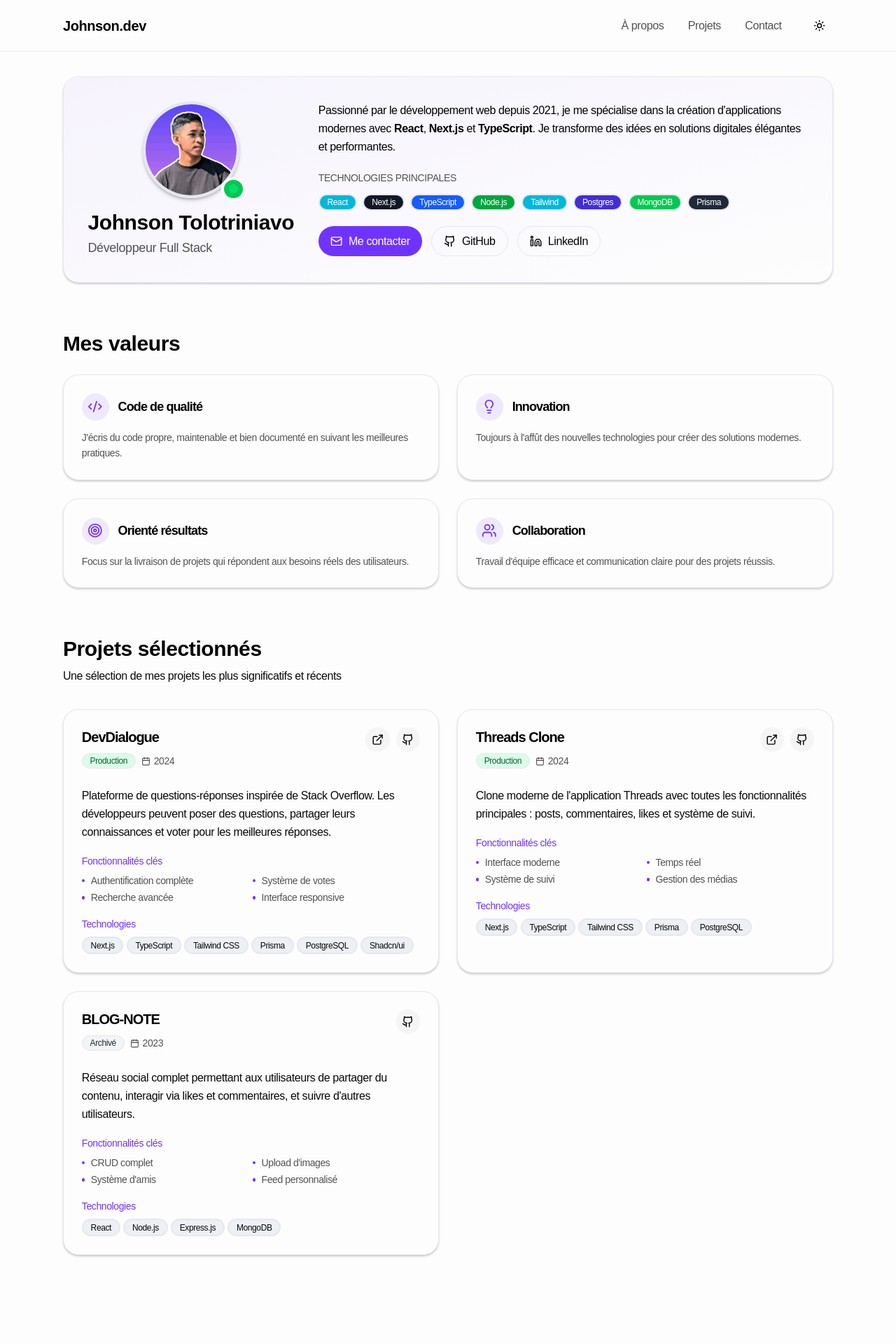
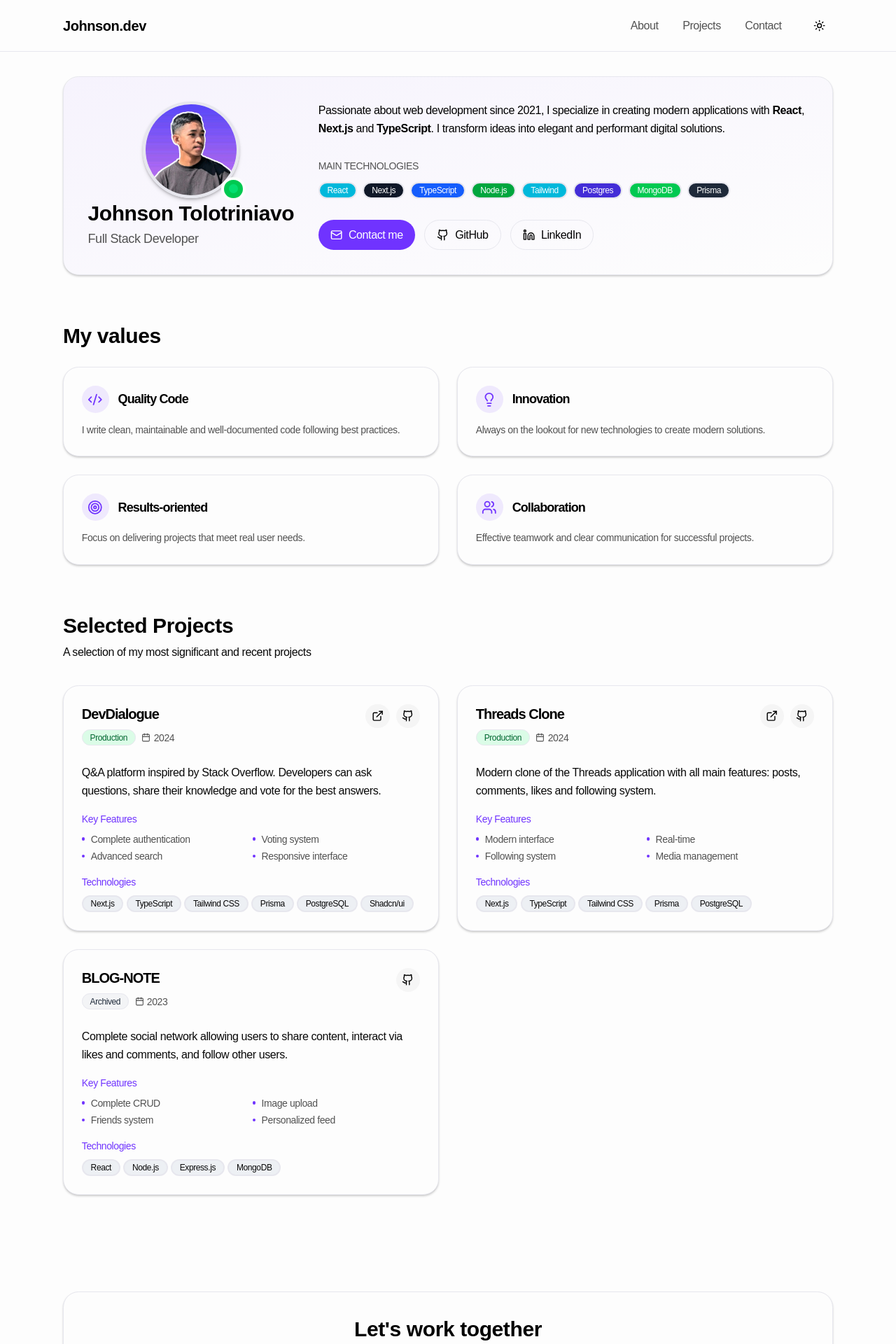
Before and after one commit to RaNiiJohnson/Portfolio-TolotriniavoJohnson, a Next.js app: page / in a window 1280 px wide. Shown: the top 1920 px of the page at 70% size. Built offline with nearby package versions, Linux system fonts and the light colour scheme.

Commit message:
translate into english

```diff
--- a/app/components/Portfolio/About.tsx
+++ b/app/components/Portfolio/About.tsx
@@ -5,34 +5,33 @@ export default function About() {
   const values = [
     {
       icon: Code2,
-      title: "Code de qualité",
+      title: "Quality Code",
       description:
-        "J'écris du code propre, maintenable et bien documenté en suivant les meilleures pratiques.",
+        "I write clean, maintainable and well-documented code following best practices.",
     },
     {
       icon: Lightbulb,
       title: "Innovation",
       description:
-        "Toujours à l'affût des nouvelles technologies pour créer des solutions modernes.",
+        "Always on the lookout for new technologies to create modern solutions.",
     },
     {
       icon: Target,
-      title: "Orienté résultats",
-      description:
-        "Focus sur la livraison de projets qui répondent aux besoins réels des utilisateurs.",
+      title: "Results-oriented",
+      description: "Focus on delivering projects that meet real user needs.",
     },
     {
       icon: Users,
       title: "Collaboration",
       description:
-        "Travail d'équipe efficace et communication claire pour des projets réussis.",
+        "Effective teamwork and clear communication for successful projects.",
     },
   ];
 
   return (
     <section className="space-y-8">
       <div>
-        <h3 className="text-3xl font-semibold mb-6">Mes valeurs</h3>
+        <h3 className="text-3xl font-semibold mb-6">My values</h3>
         <div className="grid grid-cols-1 md:grid-cols-2 gap-6">
           {values.map((value, index) => (
             <Card key={index} className="hover:shadow-md transition-shadow">
--- a/app/components/Portfolio/Hero.tsx
+++ b/app/components/Portfolio/Hero.tsx
@@ -10,8 +10,8 @@ export default function Hero() {
       <div className="absolute inset-0 bg-gradient-to-br from-primary/5 to-transparent rounded-lg" />
 
       <div className="relative md:p-8 p-3">
-        <div className="flex flex-col md:flex-row items-start gap-8">
-          <div className="flex md:flex-col sm:flex-row gap-3 md:gap-1 md:items-center ">
+        <div className="flex flex-col lg:flex-row items-start md:gap-8 gap-2">
+          <div className="flex lg:flex-col sm:flex-row gap-3 lg:gap-1 items-center ">
             <div className="relative">
               <Image
                 src={avatar}
@@ -23,30 +23,29 @@ export default function Hero() {
               </div>
             </div>
 
-            <div className="mt-3 md:text-left">
+            <div className="md:text-left">
               <h1 className="md:text-3xl text-2xl font-bold text-foreground">
                 Johnson Tolotriniavo
               </h1>
               <p className="md:text-lg text-muted-foreground mt-1">
-                Développeur Full Stack
+                Full Stack Developer
               </p>
             </div>
           </div>
 
-          <div className="flex-1 space-y-5">
+          <div className="flex-1 space-y-5 md:space-y-7">
             <div>
               <p className="text-foreground leading-relaxed">
-                Passionné par le développement web depuis 2021, je me spécialise
-                dans la création d&apos;applications modernes avec{" "}
-                <strong>React</strong>, <strong>Next.js</strong> et{" "}
-                <strong>TypeScript</strong>. Je transforme des idées en
-                solutions digitales élégantes et performantes.
+                Passionate about web development since 2021, I specialize in
+                creating modern applications with <strong>React</strong>,{" "}
+                <strong>Next.js</strong> and <strong>TypeScript</strong>. I
+                transform ideas into elegant and performant digital solutions.
               </p>
             </div>
 
             <div>
               <h3 className="text-sm font-medium text-muted-foreground mb-3">
-                TECHNOLOGIES PRINCIPALES
+                MAIN TECHNOLOGIES
               </h3>
               <div className="flex flex-wrap gap-2">
                 <Badge variant="secondary" className="bg-cyan-500 text-white">
@@ -82,7 +81,7 @@ export default function Hero() {
                 className="inline-flex items-center gap-2 px-4 py-2 bg-primary text-primary-foreground rounded-lg hover:bg-primary/90 transition-colors"
               >
                 <Mail className="w-4 h-4" />
-                Me contacter
+                Contact me
               </Link>
 
               <Link
--- a/app/components/Portfolio/Navigation.tsx
+++ b/app/components/Portfolio/Navigation.tsx
@@ -8,8 +8,8 @@ export default function Navigation() {
   const [isOpen, setIsOpen] = useState(false);
 
   const navItems = [
-    { href: "#about", label: "À propos" },
-    { href: "#projects", label: "Projets" },
+    { href: "#about", label: "About" },
+    { href: "#projects", label: "Projects" },
     { href: "#contact", label: "Contact" },
   ];
 
--- a/app/components/Portfolio/ProjectsModern.tsx
+++ b/app/components/Portfolio/ProjectsModern.tsx
@@ -8,7 +8,7 @@ export default function ProjectsModern() {
     {
       title: "DevDialogue",
       description:
-        "Plateforme de questions-réponses inspirée de Stack Overflow. Les développeurs peuvent poser des questions, partager leurs connaissances et voter pour les meilleures réponses.",
+        "Q&A platform inspired by Stack Overflow. Developers can ask questions, share their knowledge and vote for the best answers.",
       year: "2024",
       status: "Production",
       technologies: [
@@ -24,16 +24,16 @@ export default function ProjectsModern() {
         github: "https://github.com/RaNiiJohnson/DevDialogue-NextJS-Project",
       },
       highlights: [
-        "Authentification complète",
-        "Système de votes",
-        "Recherche avancée",
-        "Interface responsive",
+        "Complete authentication",
+        "Voting system",
+        "Advanced search",
+        "Responsive interface",
       ],
     },
     {
       title: "Threads Clone",
       description:
-        "Clone moderne de l'application Threads avec toutes les fonctionnalités principales : posts, commentaires, likes et système de suivi.",
+        "Modern clone of the Threads application with all main features: posts, comments, likes and following system.",
       year: "2024",
       status: "Production",
       technologies: [
@@ -48,27 +48,27 @@ export default function ProjectsModern() {
         github: "https://github.com/RaNiiJohnson/threads-clone-yeah",
       },
       highlights: [
-        "Interface moderne",
-        "Temps réel",
-        "Système de suivi",
-        "Gestion des médias",
+        "Modern interface",
+        "Real-time",
+        "Following system",
+        "Media management",
       ],
     },
     {
       title: "BLOG-NOTE",
       description:
-        "Réseau social complet permettant aux utilisateurs de partager du contenu, interagir via likes et commentaires, et suivre d'autres utilisateurs.",
+        "Complete social network allowing users to share content, interact via likes and comments, and follow other users.",
       year: "2023",
-      status: "Archivé",
+      status: "Archived",
       technologies: ["React", "Node.js", "Express.js", "MongoDB"],
       links: {
         github: "https://github.com/RaNiiJohnson/MERN-Blog-Note",
       },
       highlights: [
-        "CRUD complet",
-        "Upload d'images",
-        "Système d'amis",
-        "Feed personnalisé",
+        "Complete CRUD",
+        "Image upload",
+        "Friends system",
+        "Personalized feed",
       ],
     },
   ];
@@ -77,9 +77,9 @@ export default function ProjectsModern() {
     switch (status) {
       case "Production":
         return "bg-green-100 text-green-800 dark:bg-green-900 dark:text-green-300";
-      case "Développement":
+      case "Development":
         return "bg-blue-100 text-blue-800 dark:bg-blue-900 dark:text-blue-300";
-      case "Archivé":
+      case "Archived":
         return "bg-gray-100 text-gray-800 dark:bg-gray-900 dark:text-gray-300";
       default:
         return "bg-gray-100 text-gray-800 dark:bg-gray-900 dark:text-gray-300";
@@ -89,9 +89,9 @@ export default function ProjectsModern() {
   return (
     <section className="space-y-8">
       <div>
-        <h2 className="text-3xl font-bold mb-2">Projets sélectionnés</h2>
+        <h2 className="text-3xl font-bold mb-2">Selected Projects</h2>
         <p className="text-secondary-foreground">
-          Une sélection de mes projets les plus significatifs et récents
+          A selection of my most significant and recent projects
         </p>
       </div>
 
@@ -149,7 +149,7 @@ export default function ProjectsModern() {
 
               <div>
                 <h4 className="text-sm font-medium text-primary mb-2">
-                  Fonctionnalités clés
+                  Key Features
                 </h4>
                 <div className="grid grid-cols-2 gap-1 text-sm text-muted-foreground">
                   {project.highlights.map((highlight, i) => (
--- a/app/page.tsx
+++ b/app/page.tsx
@@ -30,17 +30,17 @@ export default function Portfolio() {
         {/* Contact Section */}
         <section id="contact" className="text-center py-16">
           <Card className="p-8">
-            <h2 className="text-3xl font-bold mb-4">Travaillons ensemble</h2>
+            <h2 className="text-3xl font-bold mb-4">Let's work together</h2>
             <p className="text-muted-foreground mb-8 max-w-2xl mx-auto">
-              Je suis toujours ouvert à de nouveaux défis et opportunités.
-              N&apos;hésitez pas à me contacter pour discuter de vos projets !
+              I'm always open to new challenges and opportunities. Feel free to
+              contact me to discuss your projects!
             </p>
             <div className="flex flex-col sm:flex-row gap-4 justify-center">
               <a
                 href="mailto:Johnsontolotriniavo@gmail.com"
                 className="inline-flex items-center justify-center px-6 py-3 bg-primary text-primary-foreground rounded-lg hover:bg-primary/90 transition-colors"
               >
-                Envoyer un email
+                Send Email
               </a>
               <a
                 href="https://www.linkedin.com/in/tolotriniavo-johnson-b9427b26b"
```
